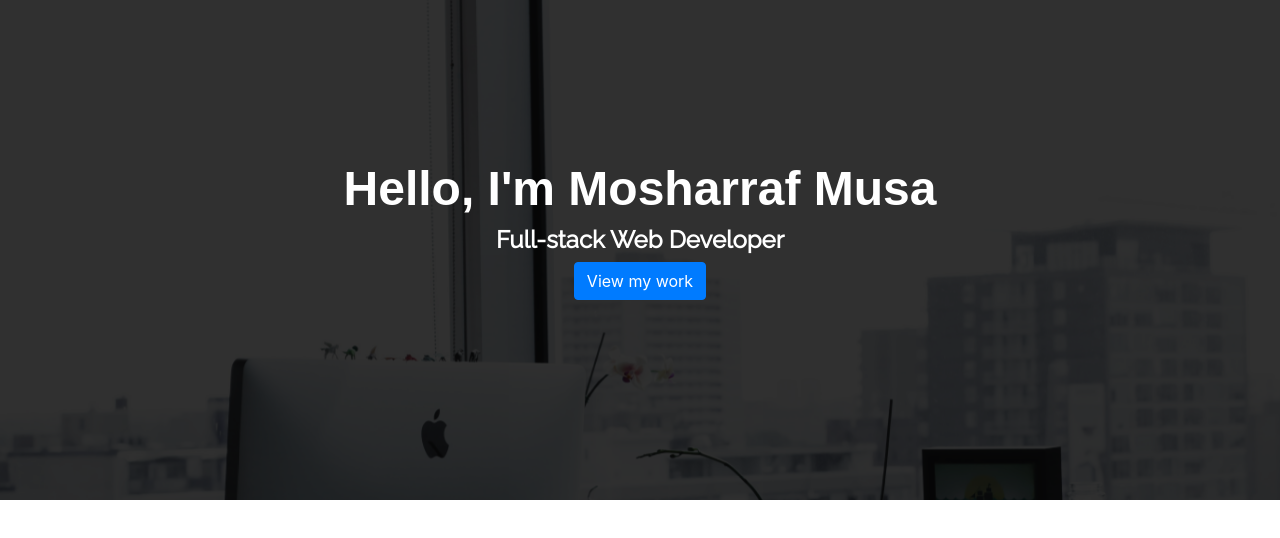
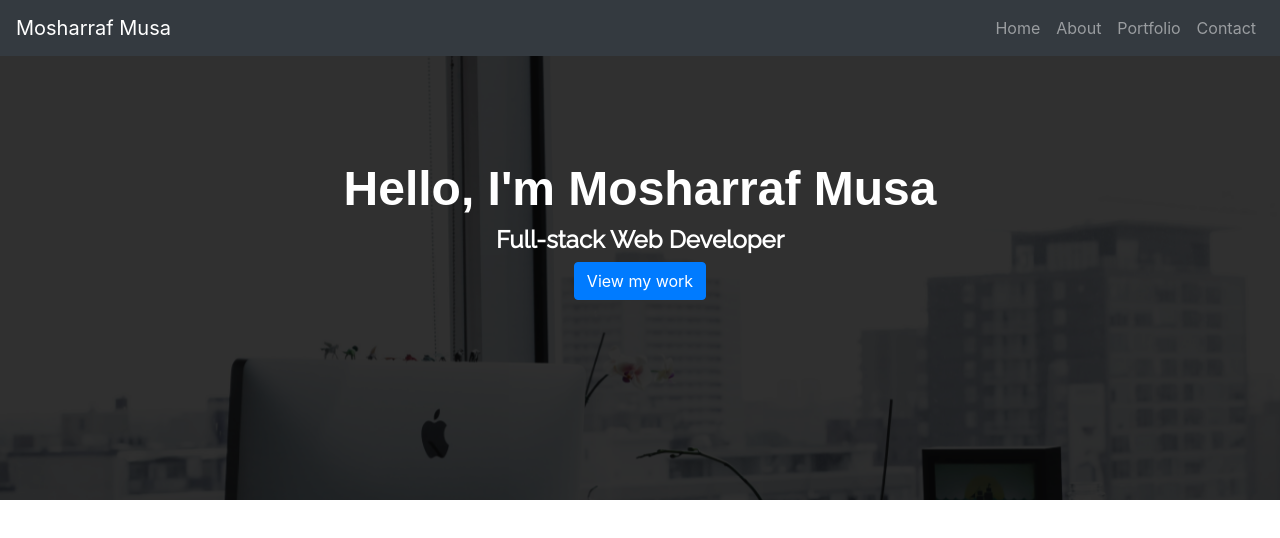
Before and after one commit to MosharrafMusa/my-portfolio, a React (Create React App) app: page / in a window 1280 px wide. Shown: the top 538 px of the page. Built offline with nearby package versions, Linux system fonts and the light colour scheme.

Commit message:
navbar update

```diff
--- a/src/App.js
+++ b/src/App.js
@@ -1,9 +1,11 @@
 
 import './App.css';
 import TopBanner from './components/TopBanner/TopBanner';
+import TopNavigation from './components/TopNavigation/TopNavigation';
 function App() {
   return (
     <div className="App">
+      <TopNavigation/>
       <TopBanner/>
     </div>
   );
--- a/src/asset/css/custom.css
+++ b/src/asset/css/custom.css
@@ -31,3 +31,16 @@
   color: #ffffff;
   font-size: 24px;
 }
+
+.navTitle {
+  font-family: "Montserret", sans-serif;
+  color: #ffffff !important;
+  font-weight: 700;
+  font-size: 24px;
+}
+.navTitleScroll {
+  font-family: "Montserret", sans-serif;
+  color: #0073e6 !important;
+  font-weight: 700;
+  font-size: 24px;
+}
--- /dev/null
+++ b/src/components/TopNavigation/TopNavigation.js
@@ -0,0 +1,41 @@
+import React, {useState, useEffect} from 'react'
+import {Navbar, Nav} from 'react-bootstrap';
+
+const TopNavigation = () => {
+    const [scrollState, setScrollState] = useState("navTitle");
+
+    const onScroll=()=>{
+        if(window.scrollY>100){
+            setScrollState("navTitleScroll")
+        }
+        else if (window.scrollY<100){
+            setScrollState(scrollState)
+        }
+    }
+
+    useEffect(() => {
+        window.addEventListener('scroll',onScroll)
+      },[]);
+
+    return (
+        <>
+  <Navbar fixed = "top" collapseOnSelect expand="lg" bg="dark" variant="dark">
+  <Navbar.Brand href="#home">Mosharraf Musa</Navbar.Brand>
+  <Navbar.Toggle aria-controls="responsive-navbar-nav" />
+  <Navbar.Collapse id="responsive-navbar-nav">
+    <Nav className="mr-auto">
+    </Nav>
+    <Nav>
+      <Nav.Link href="#deets">Home</Nav.Link>
+      <Nav.Link href="#deets">About</Nav.Link>
+      <Nav.Link href="#deets">Portfolio</Nav.Link>
+      <Nav.Link href="#deets">Contact</Nav.Link>
+    </Nav>
+  </Navbar.Collapse>
+</Navbar>
+
+        </>
+    )
+}
+
+export default TopNavigation
```
